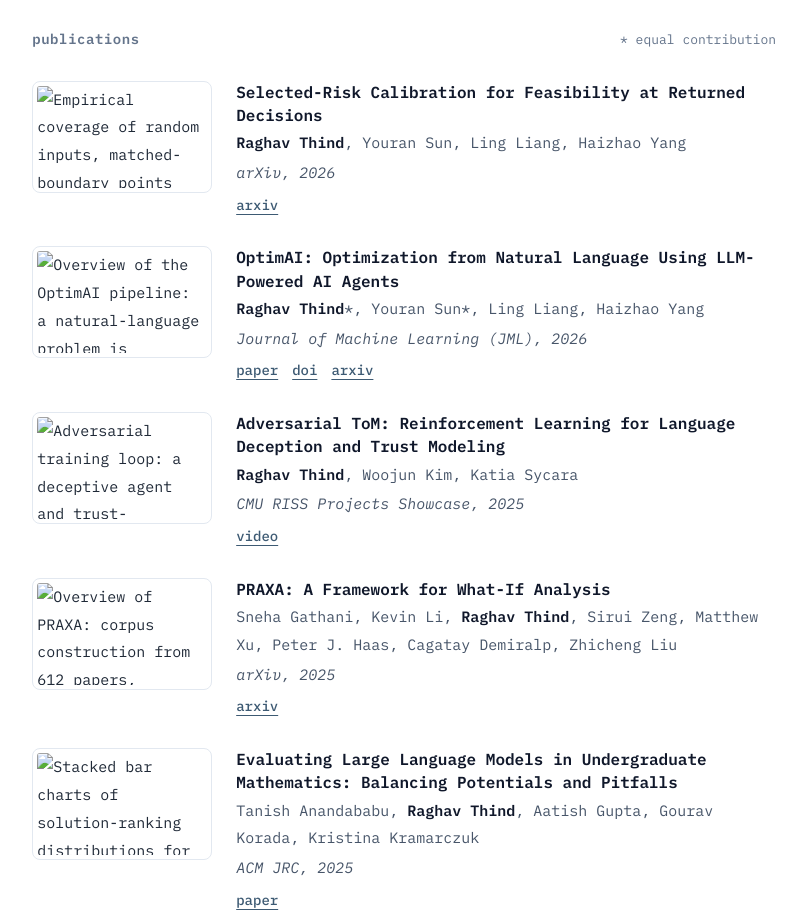
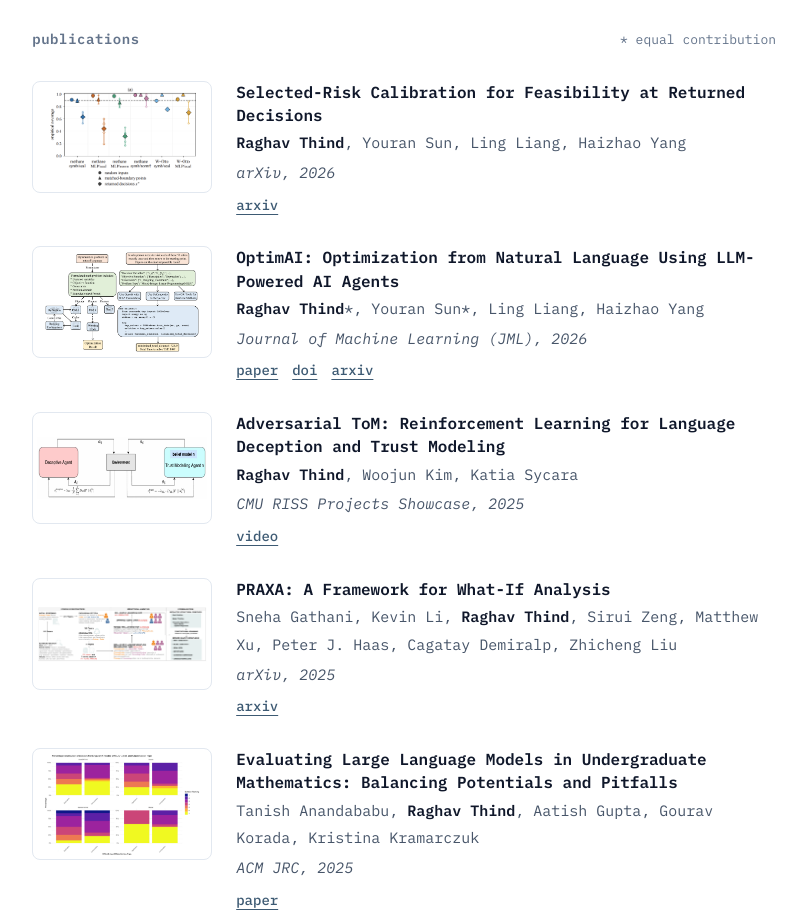
Before and after one commit to raghavthind2005/raghavthind2005.github.io, a plain HTML site: page index.html in a window 1280 px wide. Shown: the part 1111-2028 px from the top of the page, without its empty margins (384-1173 px from the left). Drawn offline with Linux system fonts and the light colour scheme.

Commit message:
Add files via upload

```diff
--- a/index.html
+++ b/index.html
@@ -7,8 +7,8 @@
 <meta name="description" content="Raghav Thind, Computer Science undergraduate at the University of Maryland. Research in multimodal learning, LLM post-training, ML for optimization and multi-agent RL.">
 <meta property="og:title" content="Raghav Thind">
 <meta property="og:description" content="CS undergraduate at the University of Maryland. Research, publications and news.">
-<meta property="og:image" content="images/profile.jpg">
-<link rel="icon" href="images/profile.jpg">
+<meta property="og:image" content="profile.jpg">
+<link rel="icon" href="profile.jpg">
 <link rel="preconnect" href="https://fonts.googleapis.com">
 <link rel="preconnect" href="https://fonts.gstatic.com" crossorigin>
 <link href="https://fonts.googleapis.com/css2?family=IBM+Plex+Mono:ital,wght@0,400;0,500;0,600;0,700;1,400&display=swap" rel="stylesheet">
@@ -24,7 +24,7 @@ html{scroll-behavior:smooth}
 <div style="max-width: 1040px; margin: 0 auto; display: flex; flex-wrap: wrap; align-items: flex-start; gap: 56px;">
 
 <aside style="flex: 1 1 240px; display: flex; flex-direction: column; align-items: center; gap: 22px; text-align: center;">
-<img src="images/profile.jpg" alt="Raghav Thind" style="width: 128px; height: 128px; border-radius: 50%; object-fit: cover; border: 1px solid #e2e8f0;">
+<img src="profile.jpg" alt="Raghav Thind" style="width: 128px; height: 128px; border-radius: 50%; object-fit: cover; border: 1px solid #e2e8f0;">
 <div style="display: flex; flex-direction: column; gap: 4px;">
 <h1 style="margin: 0; font-size: 28px; line-height: 1.2; font-weight: 700; letter-spacing: 0; color: #0f172a;">Raghav Thind</h1>
 <p style="margin: 4px 0 0; font-size: 16px; color: #334155;">Undergraduate, Computer Science</p>
@@ -84,7 +84,7 @@ html{scroll-behavior:smooth}
 <span style="font-size: 13px; color: #64748b;">* equal contribution</span>
 </div>
 <article style="display: flex; flex-wrap: wrap; gap: 16px 24px;">
-<img loading="lazy" src="images/src.png" alt="Empirical coverage of random inputs, matched-boundary points and returned decisions across six benchmark settings" style="flex: 0 0 180px; width: 180px; height: 112px; object-fit: contain; border-radius: 8px; border: 1px solid #e2e8f0; background: #ffffff; padding: 4px; box-sizing: border-box;">
+<img loading="lazy" src="src.png" alt="Empirical coverage of random inputs, matched-boundary points and returned decisions across six benchmark settings" style="flex: 0 0 180px; width: 180px; height: 112px; object-fit: contain; border-radius: 8px; border: 1px solid #e2e8f0; background: #ffffff; padding: 4px; box-sizing: border-box;">
 <div style="flex: 1 1 280px; display: flex; flex-direction: column; gap: 2px;">
 <a href="https://arxiv.org/abs/2611.10050" style="font-size: 16px; font-weight: 600; line-height: 1.45; color: #0f172a; text-decoration: none;">Selected-Risk Calibration for Feasibility at Returned Decisions</a>
 <span style="font-size: 15px; color: #475569;"><strong style="font-weight: 600; color: #0f172a;">Raghav Thind</strong>, Youran Sun, Ling Liang, Haizhao Yang</span>
@@ -95,7 +95,7 @@ html{scroll-behavior:smooth}
 </div>
 </article>
 <article style="display: flex; flex-wrap: wrap; gap: 16px 24px;">
-<img loading="lazy" src="images/optimai.png" alt="Overview of the OptimAI pipeline: a natural-language problem is formulated, planned, coded and refined through reflection, shown on a traveling salesperson example" style="flex: 0 0 180px; width: 180px; height: 112px; object-fit: contain; border-radius: 8px; border: 1px solid #e2e8f0; background: #ffffff; padding: 4px; box-sizing: border-box;">
+<img loading="lazy" src="optimai.png" alt="Overview of the OptimAI pipeline: a natural-language problem is formulated, planned, coded and refined through reflection, shown on a traveling salesperson example" style="flex: 0 0 180px; width: 180px; height: 112px; object-fit: contain; border-radius: 8px; border: 1px solid #e2e8f0; background: #ffffff; padding: 4px; box-sizing: border-box;">
 <div style="flex: 1 1 280px; display: flex; flex-direction: column; gap: 2px;">
 <a href="https://www.global-sci.com/jml/article/view/24862" style="font-size: 16px; font-weight: 600; line-height: 1.45; color: #0f172a; text-decoration: none;">OptimAI: Optimization from Natural Language Using LLM-Powered AI Agents</a>
 <span style="font-size: 15px; color: #475569;"><strong style="font-weight: 600; color: #0f172a;">Raghav Thind</strong>*, Youran Sun*, Ling Liang, Haizhao Yang</span>
@@ -106,7 +106,7 @@ html{scroll-behavior:smooth}
 </div>
 </article>
 <article style="display: flex; flex-wrap: wrap; gap: 16px 24px;">
-<img loading="lazy" src="images/adversarial-tom.png" alt="Adversarial training loop: a deceptive agent and trust-modelling agents act in a shared environment, rewarded by opposite KL-divergence terms on the trust agents' beliefs" style="flex: 0 0 180px; width: 180px; height: 112px; object-fit: contain; border-radius: 8px; border: 1px solid #e2e8f0; background: #ffffff; padding: 4px; box-sizing: border-box;">
+<img loading="lazy" src="adversarial-tom.png" alt="Adversarial training loop: a deceptive agent and trust-modelling agents act in a shared environment, rewarded by opposite KL-divergence terms on the trust agents' beliefs" style="flex: 0 0 180px; width: 180px; height: 112px; object-fit: contain; border-radius: 8px; border: 1px solid #e2e8f0; background: #ffffff; padding: 4px; box-sizing: border-box;">
 <div style="flex: 1 1 280px; display: flex; flex-direction: column; gap: 2px;">
 <a href="https://www.youtube.com/watch?v=ZdgZZgydqJg" style="font-size: 16px; font-weight: 600; line-height: 1.45; color: #0f172a; text-decoration: none;">Adversarial ToM: Reinforcement Learning for Language Deception and Trust Modeling</a>
 <span style="font-size: 15px; color: #475569;"><strong style="font-weight: 600; color: #0f172a;">Raghav Thind</strong>, Woojun Kim, Katia Sycara</span>
@@ -117,7 +117,7 @@ html{scroll-behavior:smooth}
 </div>
 </article>
 <article style="display: flex; flex-wrap: wrap; gap: 16px 24px;">
-<img loading="lazy" src="images/praxa.png" alt="Overview of PRAXA: corpus construction from 612 papers, iterative structural analysis of what-if workflows, and formalization into primitives, a compositional grammar and derived workflows" style="flex: 0 0 180px; width: 180px; height: 112px; object-fit: contain; border-radius: 8px; border: 1px solid #e2e8f0; background: #ffffff; padding: 4px; box-sizing: border-box;">
+<img loading="lazy" src="praxa.png" alt="Overview of PRAXA: corpus construction from 612 papers, iterative structural analysis of what-if workflows, and formalization into primitives, a compositional grammar and derived workflows" style="flex: 0 0 180px; width: 180px; height: 112px; object-fit: contain; border-radius: 8px; border: 1px solid #e2e8f0; background: #ffffff; padding: 4px; box-sizing: border-box;">
 <div style="flex: 1 1 280px; display: flex; flex-direction: column; gap: 2px;">
 <a href="https://arxiv.org/abs/2510.09791" style="font-size: 16px; font-weight: 600; line-height: 1.45; color: #0f172a; text-decoration: none;">PRAXA: A Framework for What-If Analysis</a>
 <span style="font-size: 15px; color: #475569;">Sneha Gathani, Kevin Li, <strong style="font-weight: 600; color: #0f172a;">Raghav Thind</strong>, Sirui Zeng, Matthew Xu, Peter J. Haas, Cagatay Demiralp, Zhicheng Liu</span>
@@ -128,7 +128,7 @@ html{scroll-behavior:smooth}
 </div>
 </article>
 <article style="display: flex; flex-wrap: wrap; gap: 16px 24px;">
-<img loading="lazy" src="images/jrc-math.png" alt="Stacked bar charts of solution-ranking distributions for ChatGPT 3.5, Claude, Gemini and Mistral on application and computation math problems" style="flex: 0 0 180px; width: 180px; height: 112px; object-fit: contain; border-radius: 8px; border: 1px solid #e2e8f0; background: #ffffff; padding: 4px; box-sizing: border-box;">
+<img loading="lazy" src="jrc-math.png" alt="Stacked bar charts of solution-ranking distributions for ChatGPT 3.5, Claude, Gemini and Mistral on application and computation math problems" style="flex: 0 0 180px; width: 180px; height: 112px; object-fit: contain; border-radius: 8px; border: 1px solid #e2e8f0; background: #ffffff; padding: 4px; box-sizing: border-box;">
 <div style="flex: 1 1 280px; display: flex; flex-direction: column; gap: 2px;">
 <a href="https://dl.acm.org/doi/full/10.1145/3746285" style="font-size: 16px; font-weight: 600; line-height: 1.45; color: #0f172a; text-decoration: none;">Evaluating Large Language Models in Undergraduate Mathematics: Balancing Potentials and Pitfalls</a>
 <span style="font-size: 15px; color: #475569;">Tanish Anandababu, <strong style="font-weight: 600; color: #0f172a;">Raghav Thind</strong>, Aatish Gupta, Gourav Korada, Kristina Kramarczuk</span>
```
Also changed, not shown: praxa.png (added).
